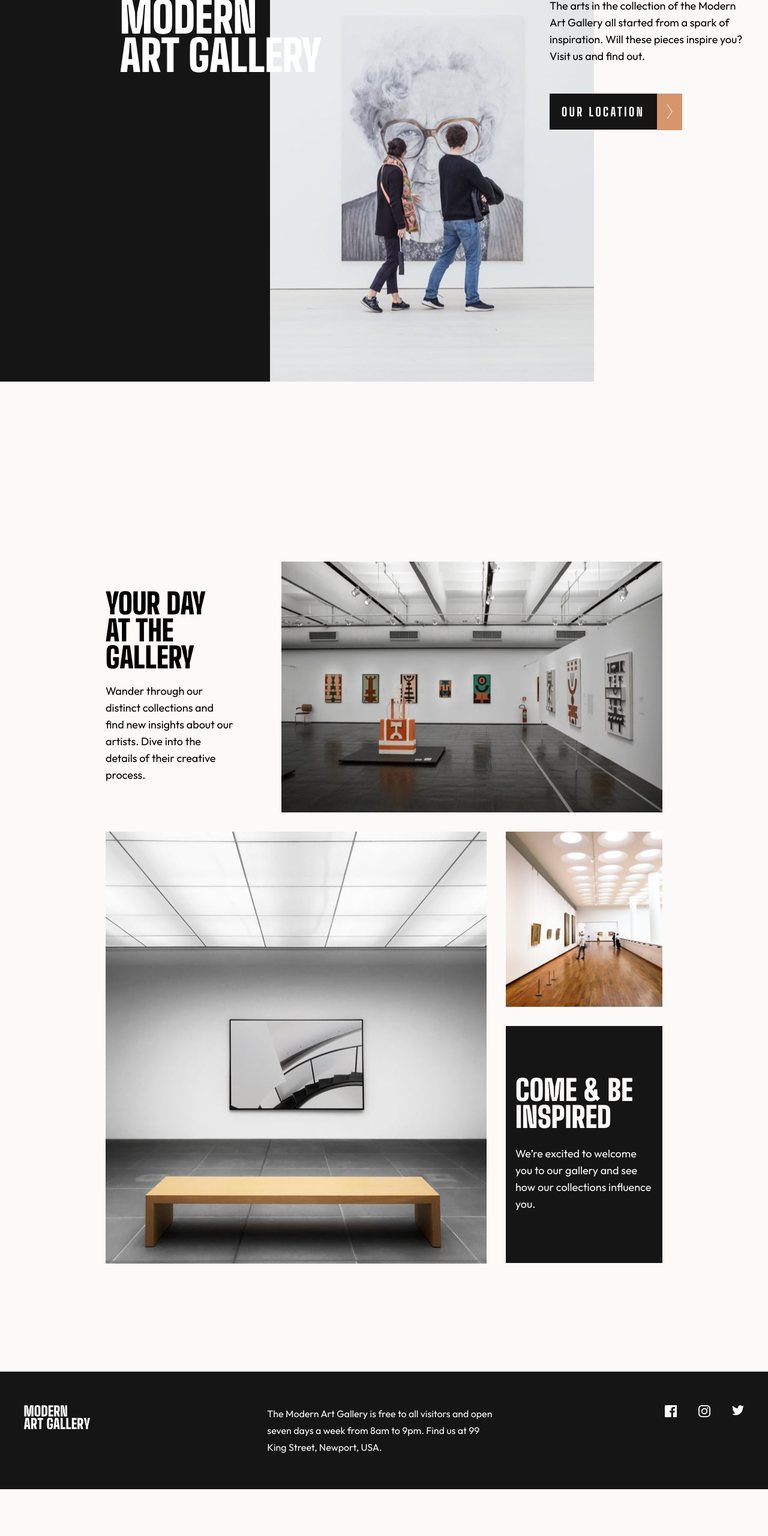
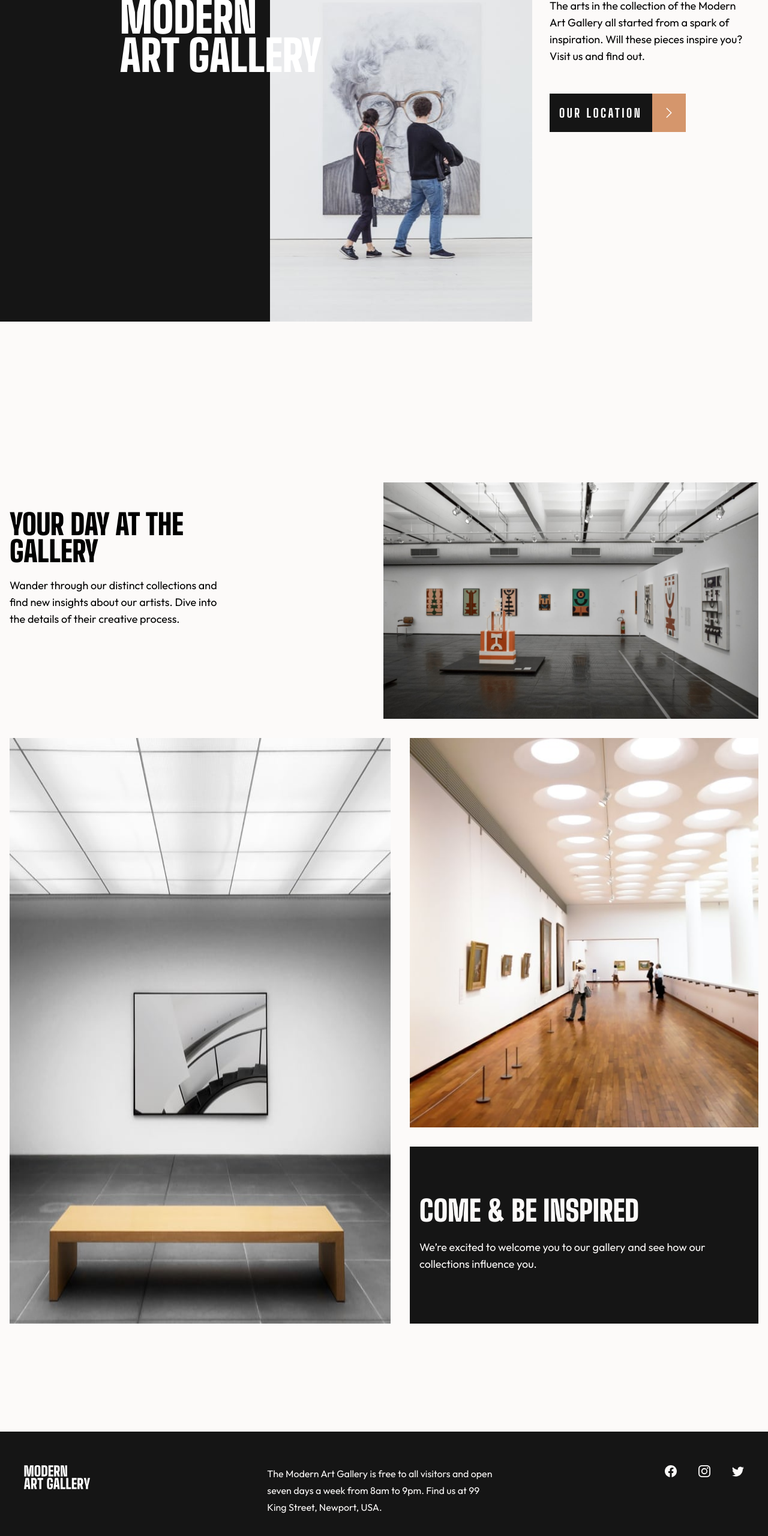
Before and after one commit to yawsamcode/modern-art-gallery-website, a website: page public/index.html in a window 1280 px wide. Shown: the part 164-2724 px from the top of the page at 60% size. Before the commit the page ends 2646 px from the top, so only its background shows below. Drawn offline with Linux system fonts and the light colour scheme.

Commit message:
Completed Index page

```diff
--- a/public/index.html
+++ b/public/index.html
@@ -13,60 +13,68 @@
     <title>Art Gallery</title>
   </head>
   <body class="bg-Galley-White">
-    <main>
 
 <section class="lg:flex">
-    <div class="lg:w-[28.1rem]  bg-Almost-Black ">
+    <div class="lg:w-[28.1rem] 2xl:w-[45.1rem] bg-Almost-Black ">
 
     </div>
         <div>
           <img
-            class="w-full md:hidden"
+            class="w-full md:hidden lg:hidden xl:hidden 2xl:hidden"
             src="./assets/mobile/image-hero@2x.jpg"
             alt="hero"
           />
-          <img class="hidden md:block lg:hidden" src="./assets/tablet/image-hero.jpg" alt="">
+          <img class="hidden md:block lg:block xl:block 2xl:hidden" src="./assets/tablet/image-hero.jpg" alt="">
 
-          <img class="hidden md:hidden lg:block" src="./assets/desktop/image-hero.jpg" alt="">
+          <img class="2xl:w-[45.1rem] hidden md:hidden lg:hidden xl:hidden 2xl:block" src="./assets/desktop/image-hero@2x.jpg" alt="">
+
         </div>
 
 
-    <div class="md:absolute md:left-96 md:top-28 lg:left-[900px] ">
+<div class="md:absolute md:left-96 md:top-28 lg:left-[900px] 2xl:left-[1330px] 2xl:top-36">
         <div class="px-4 py-8 md:py-12">
-        <h1 class="font-BigShoulders font-black text-6xl md:text-7xl leading-[3.4rem] md:leading-[4rem] mb-8 md:max-w-[21rem] lg:text-white lg:absolute lg:-left-[700px]">MODERN ART GALLERY</h1>
-        <p class="font-Outfit text-lg leading-7 text-Dark Grey md:max-w-[21rem]">
+        <h1 class="font-BigShoulders font-black text-6xl md:text-7xl 2xl:text-7xl leading-[3.4rem] md:leading-[4rem] mb-8 md:max-w-[21rem] lg:text-white lg:absolute lg:-left-[700px] 2xl:-left-[800px]">MODERN ART GALLERY</h1>
+        <p class="font-Outfit text-lg 2xl:text-xl leading-7 text-Dark Grey md:max-w-[21rem]">
           The arts in the collection of the Modern Art Gallery all started from
           a spark of inspiration. Will these pieces inspire you? Visit us and
           find out.
         </p>
     </div>
 
-    <button class="flex ml-4">
-        <div class="bg-Almost-Black text-white text-xl font-extrabold font-BigShoulders mb-[7.5rem] tracking-[3.5px] px-9 py-6 lg:px-5 lg:py-4"><a href="#">OUR LOCATION</a>
-        </div>
-        <div class="bg-Gold px-5 py-[1.62rem] lg:px-4 lg:py-[1.145rem]"><img src="./assets/icon-arrow-right.svg" alt="arraow-right"></div>
-    </button>
+    <a href="#">
+      <button type="button" class="ml-4 flex justify-center items-center bg-Almost-Black  cursor-pointer h-16 overflow-hidden font-BigShoulders text-xl text-white font-extrabold tracking-[3.5px] hover:bg-Gold">
+        <span class="px-4 hover:bg-Gold">OUR LOCATION</span>
+
+        <span class="flex justify-center items-center text-white bg-Gold h-full px-4 hover:bg-Almost-Black">
+          <svg xmlns="http://www.w3.org/2000/svg" fill="none" viewBox="0 0 24 24" stroke-width="1.5" stroke="currentColor" class="w-6 h-6">
+            <path stroke-linecap="round" stroke-linejoin="round" d="m8.25 4.5 7.5 7.5-7.5 7.5" />
+          </svg>
+        </span>
+      </button>
+    </a>
 </div>
+
 </section>
 
-<section class="md:px-10 lg:px-40">
-<div class="px-4 md:pb-3 lg:pb-8 md:pt-[7.5rem] lg:mt-[11.25rem] md:flex md:gap-10 lg:gap-20 xl:gap:15 flex-row-reverse justify-between items-stretch">
-        <img class="md:hidden lg:hidden" src="./assets/mobile/image-grid-1@2x.jpg" alt="">
+<section class="2xl:w-fit 2xl:mx-auto">
+
+  <div class="px-4 md:pb-3 lg:pb-8 pt-[7.5rem] md:pt-[7.5rem] lg:mt-[9.25rem] 2xl:mt-[2rem]  md:flex md:gap-10 flex-row-reverse justify-between">
+        <img class="w-full md:hidden lg:hidden" src="./assets/mobile/image-grid-1.jpg" alt="">
 
         <img class="hidden md:block lg:hidden" src="./assets/tablet/image-grid-1.jpg" alt="">
 
-        <img class="hidden md:hidden lg:block" src="./assets/desktop/image-grid-1.jpg" alt="">
+        <img class="2xl:w-[780px] lg:w-[625px] hidden md:hidden lg:block" src="./assets/desktop/image-grid-1@2x.jpg" alt="">
 
 
     <div class="py-4 md:py-12 md:max-w-[223px] lg:max-w-[350px]">
-      <h1 class="pb-5 font-BigShoulders font-black text-5xl leading-[2.8rem]">YOUR DAY AT THE GALLERY</h1>
-      <p class="font-Outfit text-lg font-normal leading-7 text-Dark Grey">Wander through our distinct collections and find new insights about our artists. Dive into the details of their creative process.</p>
+      <h1 class="pb-5 font-BigShoulders font-black text-5xl 2xl:text-7xl leading-[2.8rem]">YOUR DAY AT THE GALLERY</h1>
+      <p class="font-Outfit text-lg font-normal leading-7 text-Dark Grey 2xl:text-xl">Wander through our distinct collections and find new insights about our artists. Dive into the details of their creative process.</p>
     </div>
 </div>
 
 
 
-    <div class="px-4  md:flex md:gap-3 lg:gap-8">
+    <div class="px-4  md:flex md:gap-3 lg:gap-8 ">
       <!-- Mobile -->
         <img class="pb-4 md:hidden lg:hidden" src="./assets/mobile/image-grid-2@2x.jpg" alt="image-grid-2" />
 
@@ -81,7 +89,7 @@
 
     <!-- Mobile -->
       <div>
-      <img class="pb-4 md:px-0 md:hidden lg:hidden" src="./assets/mobile/image-grid-3@2x.jpg" alt="image-grid-3" />
+      <img class="pb-4 md:hidden lg:hidden" src="./assets/mobile/image-grid-3@2x.jpg" alt="image-grid-3" />
 
       <!-- Tablet -->
       <img class="md:pb-3 hidden md:block lg:hidden" src="./assets/tablet/image-grid-3@2x.jpg" alt="">
@@ -97,13 +105,13 @@
 
         <h1 class="pb-6 font-BigShoulders font-black text-5xl leading-[2.8rem]">COME & BE INSPIRED</h1>
 
-        <p class="font-Outfit text-lg font-normal leading-7">We’re excited to welcome you to our gallery and see how our collections influence you.</p>
+        <p class="font-Outfit text-lg 2xl:text-xl font-normal leading-7">We’re excited to welcome you to our gallery and see how our collections influence you.</p>
       </div>
 
     </div>
     </div>
   </section>
-    </main>
+
 
     <footer class="bg-Almost-Black text-Galley-White mt-[7.5rem] lg:mt-[11.25rem]">
         <div  class="px-8 py-12 md:px-10 md:py-14 md:grid grid-cols-3 md:gap-4 md:justify-between">
@@ -111,13 +119,26 @@
             <img src="./assets/logo-light.svg" alt="logo">
         </div>
             <div class="py-9 md:py-0">
-                <p class="font-Outfit text-base font-normal leading-7">The Modern Art Gallery is free to all visitors and open seven days a week from 8am to 9pm. Find us at 99 King Street, Newport, USA.</p>
+                <p class="font-Outfit text-base 2xl:text-xl font-normal leading-7">The Modern Art Gallery is free to all visitors and open seven days a week from 8am to 9pm. Find us at 99 King Street, Newport, USA.</p>
             </div>
 
             <div class="flex gap-9 md:justify-end">
-                <a class="cursor-pointer" href="#"><img src="./assets/icon-facebook.svg" alt="facebook"></a>
-                <a class="cursor-pointer" href="#"><img src="./assets/icon-instagram.svg" alt="instagram"></a>
-                <a class="cursor-pointer" href="#"><img src="./assets/icon-twitter.svg" alt="twitter"></a>
+                <a class="cursor-pointer hover:text-Gold" href="#">
+                  <svg xmlns="http://www.w3.org/2000/svg" width="20" height="20" fill="currentColor" class="bi bi-facebook" viewBox="0 0 16 16">
+                    <path d="M16 8.049c0-4.446-3.582-8.05-8-8.05C3.58 0-.002 3.603-.002 8.05c0 4.017 2.926 7.347 6.75 7.951v-5.625h-2.03V8.05H6.75V6.275c0-2.017 1.195-3.131 3.022-3.131.876 0 1.791.157 1.791.157v1.98h-1.009c-.993 0-1.303.621-1.303 1.258v1.51h2.218l-.354 2.326H9.25V16c3.824-.604 6.75-3.934 6.75-7.951"/>
+                  </svg>
+
+                </a>
+                <a class="cursor-pointer hover:text-Gold" href="#">
+                  <svg xmlns="http://www.w3.org/2000/svg" width="20" height="20" fill="currentColor" class="bi bi-instagram" viewBox="0 0 16 16">
+                    <path d="M8 0C5.829 0 5.556.01 4.703.048 3.85.088 3.269.222 2.76.42a3.9 3.9 0 0 0-1.417.923A3.9 3.9 0 0 0 .42 2.76C.222 3.268.087 3.85.048 4.7.01 5.555 0 5.827 0 8.001c0 2.172.01 2.444.048 3.297.04.852.174 1.433.372 1.942.205.526.478.972.923 1.417.444.445.89.719 1.416.923.51.198 1.09.333 1.942.372C5.555 15.99 5.827 16 8 16s2.444-.01 3.298-.048c.851-.04 1.434-.174 1.943-.372a3.9 3.9 0 0 0 1.416-.923c.445-.445.718-.891.923-1.417.197-.509.332-1.09.372-1.942C15.99 10.445 16 10.173 16 8s-.01-2.445-.048-3.299c-.04-.851-.175-1.433-.372-1.941a3.9 3.9 0 0 0-.923-1.417A3.9 3.9 0 0 0 13.24.42c-.51-.198-1.092-.333-1.943-.372C10.443.01 10.172 0 7.998 0zm-.717 1.442h.718c2.136 0 2.389.007 3.232.046.78.035 1.204.166 1.486.275.373.145.64.319.92.599s.453.546.598.92c.11.281.24.705.275 1.485.039.843.047 1.096.047 3.231s-.008 2.389-.047 3.232c-.035.78-.166 1.203-.275 1.485a2.5 2.5 0 0 1-.599.919c-.28.28-.546.453-.92.598-.28.11-.704.24-1.485.276-.843.038-1.096.047-3.232.047s-2.39-.009-3.233-.047c-.78-.036-1.203-.166-1.485-.276a2.5 2.5 0 0 1-.92-.598 2.5 2.5 0 0 1-.6-.92c-.109-.281-.24-.705-.275-1.485-.038-.843-.046-1.096-.046-3.233s.008-2.388.046-3.231c.036-.78.166-1.204.276-1.486.145-.373.319-.64.599-.92s.546-.453.92-.598c.282-.11.705-.24 1.485-.276.738-.034 1.024-.044 2.515-.045zm4.988 1.328a.96.96 0 1 0 0 1.92.96.96 0 0 0 0-1.92m-4.27 1.122a4.109 4.109 0 1 0 0 8.217 4.109 4.109 0 0 0 0-8.217m0 1.441a2.667 2.667 0 1 1 0 5.334 2.667 2.667 0 0 1 0-5.334"/>
+                  </svg>
+                </a>
+                <a class="cursor-pointer hover:text-Gold" href="#">
+                  <svg xmlns="http://www.w3.org/2000/svg" width="20" height="20" fill="currentColor" class="bi bi-twitter" viewBox="0 0 16 16">
+                    <path d="M5.026 15c6.038 0 9.341-5.003 9.341-9.334q.002-.211-.006-.422A6.7 6.7 0 0 0 16 3.542a6.7 6.7 0 0 1-1.889.518 3.3 3.3 0 0 0 1.447-1.817 6.5 6.5 0 0 1-2.087.793A3.286 3.286 0 0 0 7.875 6.03a9.32 9.32 0 0 1-6.767-3.429 3.29 3.29 0 0 0 1.018 4.382A3.3 3.3 0 0 1 .64 6.575v.045a3.29 3.29 0 0 0 2.632 3.218 3.2 3.2 0 0 1-.865.115 3 3 0 0 1-.614-.057 3.28 3.28 0 0 0 3.067 2.277A6.6 6.6 0 0 1 .78 13.58a6 6 0 0 1-.78-.045A9.34 9.34 0 0 0 5.026 15"/>
+                  </svg>
+                </a>
             </div>
     </div>
     </footer>
```
Also changed, not shown: public/location.html (added, +46 -0 lines), public/style.css, 1 other file.
